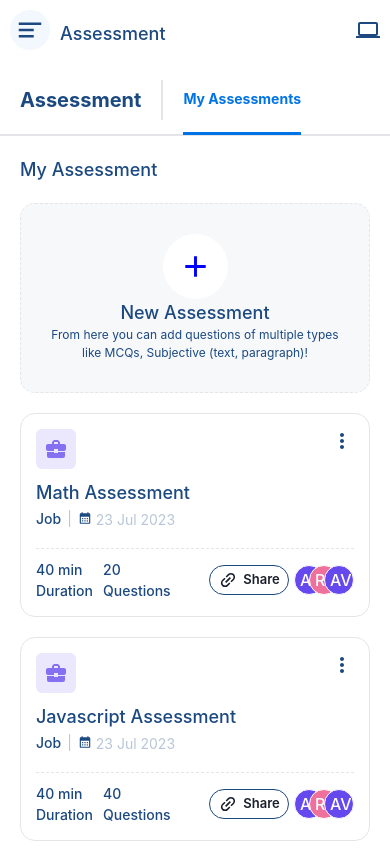
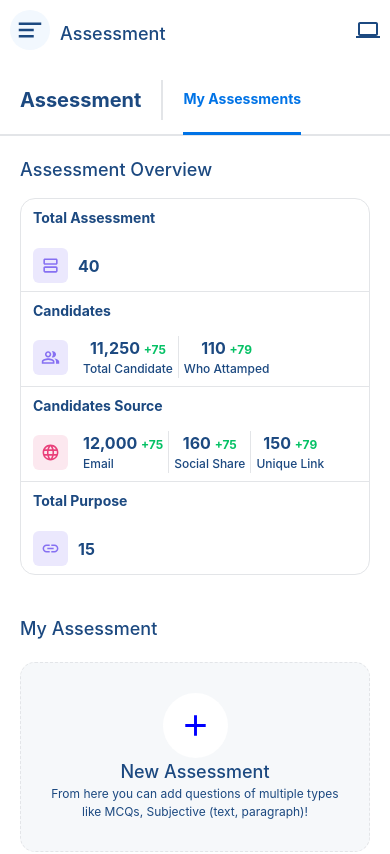
Before and after one commit to ayush1013/Unstop_Assignment, a React (Create React App) app in the folder my-assignment/: page / in a window 390 px wide. Shown: the top 854 px of the page. Built offline with nearby package versions, Linux system fonts and the light colour scheme.

Commit message:
Overview section is now visible on mobile screen

```diff
--- a/my-assignment/src/Components/Overview.jsx
+++ b/my-assignment/src/Components/Overview.jsx
@@ -10,7 +10,7 @@ const Overview = () => {
     <Box
       bgColor="white"
       p="20px"
-      display={{ base: "none", md: "block", lg: "block" }}
+      display={{ base: "block", md: "block", lg: "block" }}
     >
       <Text fontSize={"18px"} fontWeight={"500"} textAlign={"left"}>
         Assessment Overview
@@ -23,12 +23,12 @@ const Overview = () => {
         border="1px solid #E3E5E8"
         fontWeight={"500"}
         gridTemplateColumns={{
-          base: "repeat(4,auto)",
+          base: "repeat(1,auto)",
           md: "repeat(2,auto)",
           lg: "repeat(4,auto)",
         }}
       >
-        <Box h="100%" p="15px 20px">
+        <Box h="100%" p={{base:"8px 12px",md:"15px 20px",lg:"15px 20px"}}>
           <Text fontSize={"14px"} fontWeight={"bold"} textAlign={"left"}>
             Total Assessment
           </Text>
@@ -43,7 +43,7 @@ const Overview = () => {
                 borderRadius: "6px",
               }}
             />
-            <Text fontSize={"20px"} fontWeight={"bold"}>
+            <Text fontSize={{base:"16px",md:"20px",lg:"20px"}} fontWeight={"bold"}>
               40
             </Text>
           </Flex>
@@ -51,8 +51,9 @@ const Overview = () => {
 
         <Box
           borderRight={{ base: "none", md: "none", lg: "1px solid #E3E5E8" }}
-          borderLeft={"1px solid #E3E5E8"}
-          p="15px 20px"
+          borderLeft={{ base: "none", md: "1px solid #E3E5E8", lg: "1px solid #E3E5E8" }}
+          borderTop={{ base: "1px solid #E3E5E8", md: "none", lg: "none" }}
+          p={{base:"8px 12px",md:"15px 20px",lg:"15px 20px"}}
         >
           <Text fontSize={"14px"} fontWeight={"bold"} textAlign={"left"}>
             Candidates
@@ -71,12 +72,12 @@ const Overview = () => {
             <Flex>
               <Box
                 alignItems={"center"}
-                p="0px 10px"
+                p={{base:"0px 5px ",md:"0px 10px",lg:"0px 10px"}}
                 borderRight={"1px solid #E3E5E8"}
               >
                 <Text
                   alignItems={"center"}
-                  fontSize={"20px"}
+                  fontSize={{base:"16px",md:"20px",lg:"20px"}}
                   fontWeight={"bold"}
                 >
                   11,250{" "}
@@ -86,10 +87,10 @@ const Overview = () => {
                 </Text>
                 <Text fontSize={"12px"}>Total Candidate</Text>
               </Box>
-              <Box alignItems={"center"} p="0px 10px">
+              <Box alignItems={"center"} p={{base:"0px 5px ",md:"0px 10px",lg:"0px 10px"}}>
                 <Text
                   alignItems={"center"}
-                  fontSize={"20px"}
+                  fontSize={{base:"16px",md:"20px",lg:"20px"}}
                   fontWeight={"bold"}
                 >
                   110{" "}
@@ -102,15 +103,16 @@ const Overview = () => {
             </Flex>
           </Flex>
         </Box>
+
         <Box
-          borderRight={"1px solid #E3E5E8"}
+          borderRight={{ base: "none", md: "1px solid #E3E5E8", lg: "1px solid #E3E5E8" }}
           borderTop={{
             base: "1px solid #E3E5E8",
             md: "1px solid #E3E5E8",
             lg: "none",
           }}
-          p="15px 20px"
-          gridColumnStart={{ base: "3", md: "1", lg: "3" }}
+          p={{base:"8px 12px",md:"15px 20px",lg:"15px 20px"}}
+          gridColumnStart={{ base: "1", md: "1", lg: "3" }}
         >
           <Text fontSize={"14px"} fontWeight={"bold"} textAlign={"left"}>
             Candidates Source
@@ -129,12 +131,12 @@ const Overview = () => {
             <Flex>
               <Box
                 alignItems={"center"}
-                p="0px 10px"
+                p={{base:"0px 5px ",md:"0px 10px",lg:"0px 10px"}}
                 borderRight={"1px solid #E3E5E8"}
               >
                 <Text
                   alignItems={"center"}
-                  fontSize={"20px"}
+                  fontSize={{base:"16px",md:"20px",lg:"20px"}}
                   fontWeight={"bold"}
                 >
                   12,000{" "}
@@ -148,12 +150,12 @@ const Overview = () => {
               </Box>
               <Box
                 alignItems={"center"}
-                p="0px 10px"
+                p={{base:"0px 5px ",md:"0px 10px",lg:"0px 10px"}}
                 borderRight={"1px solid #E3E5E8"}
               >
                 <Text
                   alignItems={"center"}
-                  fontSize={"20px"}
+                  fontSize={{base:"16px",md:"20px",lg:"20px"}}
                   fontWeight={"bold"}
                 >
                   160{" "}
@@ -163,10 +165,10 @@ const Overview = () => {
                 </Text>
                 <Text fontSize={"12px"}>Social Share</Text>
               </Box>
-              <Box alignItems={"center"} p="0px 10px">
+              <Box alignItems={"center"} p={{base:"0px 5px ",md:"0px 10px",lg:"0px 10px"}}>
                 <Text
                   alignItems={"center"}
-                  fontSize={"20px"}
+                  fontSize={{base:"16px",md:"20px",lg:"20px"}}
                   fontWeight={"bold"}
                 >
                   150{" "}
@@ -179,9 +181,10 @@ const Overview = () => {
             </Flex>
           </Flex>
         </Box>
+
         <Box
           h="100%"
-          p="15px 20px"
+          p={{base:"8px 12px",md:"15px 20px",lg:"15px 20px"}}
           borderTop={{
             base: "1px solid #E3E5E8",
             md: "1px solid #E3E5E8",
@@ -202,7 +205,7 @@ const Overview = () => {
                 borderRadius: "6px",
               }}
             />
-            <Text fontSize={"20px"} fontWeight={"bold"}>
+            <Text fontSize={{base:"16px",md:"20px",lg:"20px"}} fontWeight={"bold"}>
               15
             </Text>
           </Flex>
```
Also changed, not shown: 1 other file (tests, documents, lock files or other folders).
